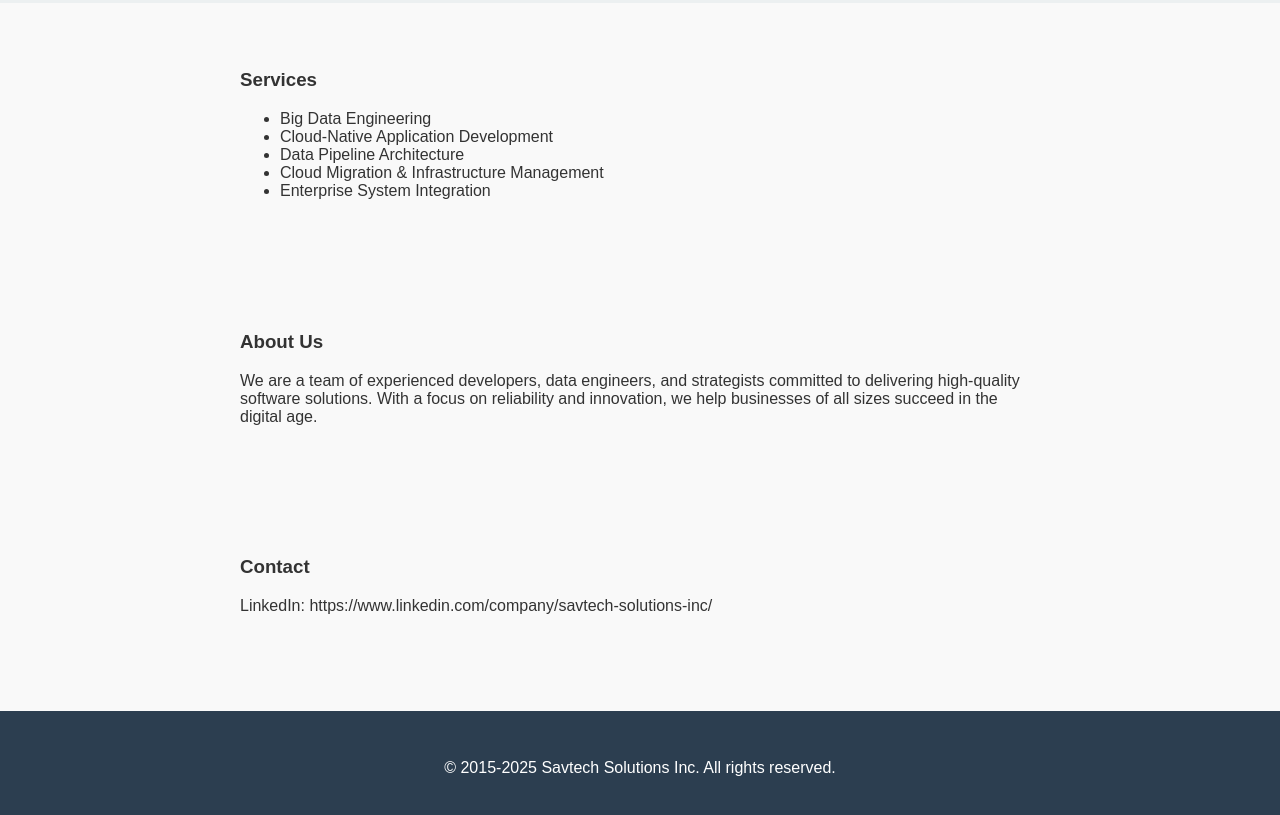
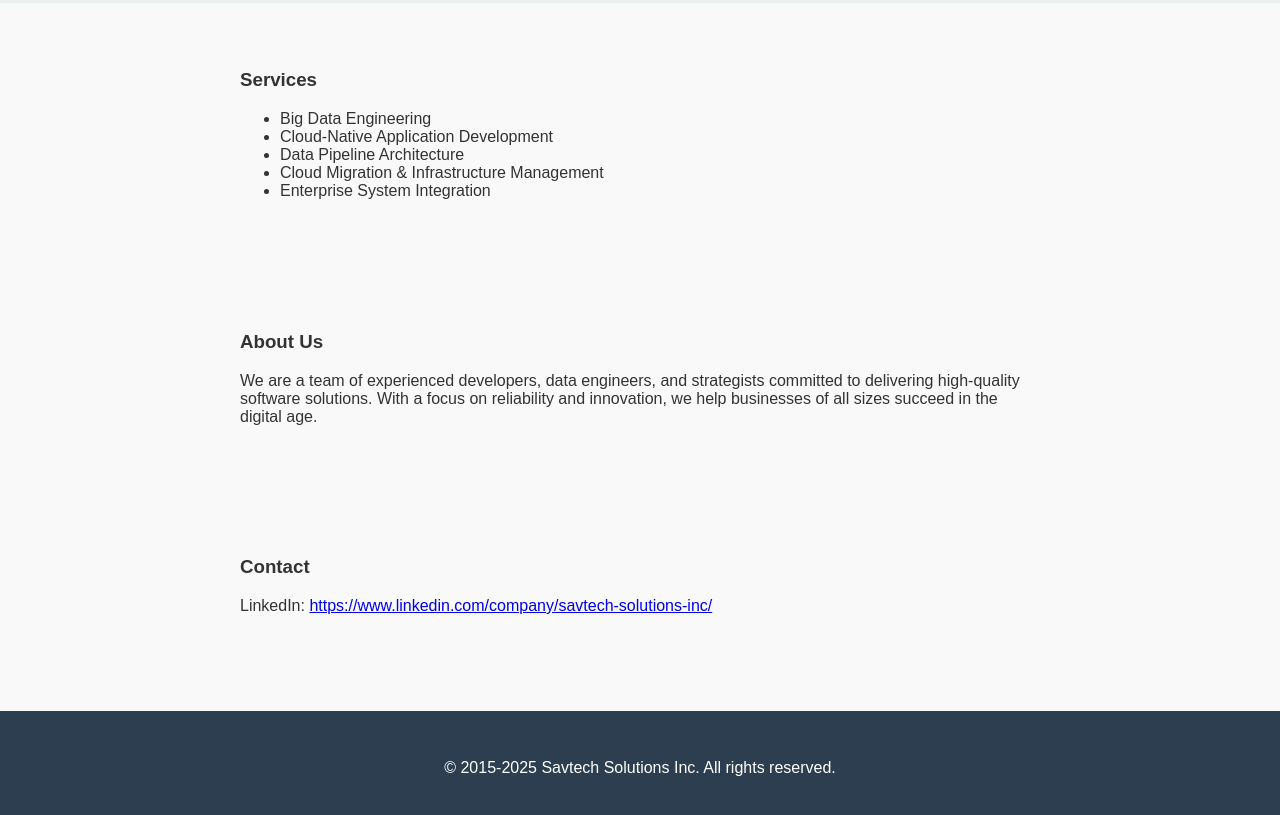
Before and after one commit to SavtechSolutions/savtechsolutions.github.io, a plain HTML site: page index.html in a window 1280 px wide. Shown: the part 423-1238 px from the top of the page. Drawn offline with Linux system fonts and the light colour scheme.

Commit message:
Add files via upload

```diff
--- a/index.html
+++ b/index.html
@@ -78,7 +78,7 @@
   </div>
   <div id="contact" class="section">
     <h3>Contact</h3>
-    <p>LinkedIn: https://www.linkedin.com/company/savtech-solutions-inc/</p>
+    <p>LinkedIn: <a href="https://www.linkedin.com/company/savtech-solutions-inc/">https://www.linkedin.com/company/savtech-solutions-inc/</a></p>
   </div>
   <footer>
     <p>&copy; 2015-2025 Savtech Solutions Inc. All rights reserved.</p>
```
